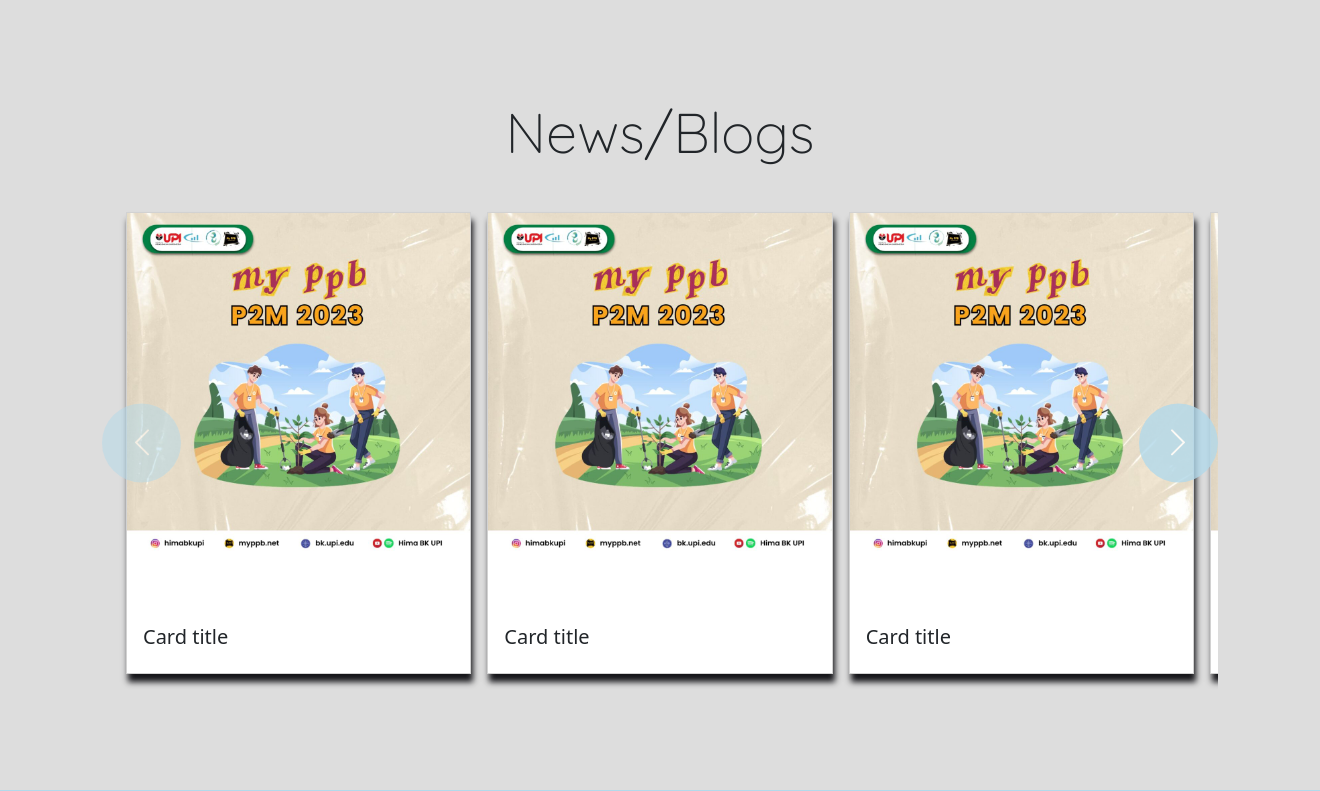
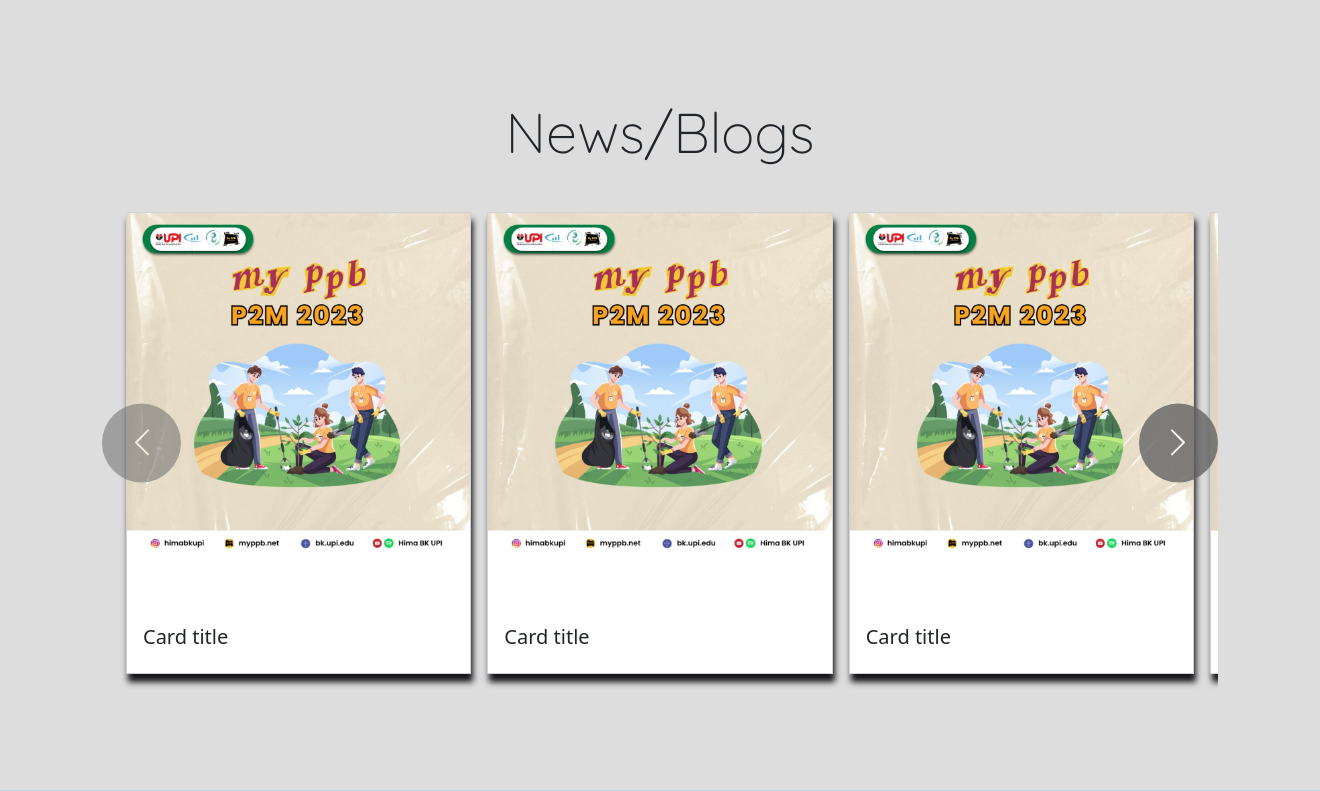
Before and after one commit to nnisafitria/GuidanceConnect, a Python web app: template templates/index.html in a window 1320 px wide; the page is wider, and only the part inside the window is pictured. Shown: the part 867-1658 px from the top of that part. Run offline with Jinja, Linux system fonts and the light colour scheme; the template is opened without the code that fills it, so the values that code supplies are empty.

Commit message:
ubahWarna

```diff
--- a/static/styles.css
+++ b/static/styles.css
@@ -198,7 +198,7 @@ img {
 .carousel-control-prev, .carousel-control-next{
     width: 6vw;
     height: 6vw;
-    background-color: #B2D9EA;
+    background-color: #636363;
     border-radius: 50%;
     top: 50%;
     transform: translateY(-50%);
```
